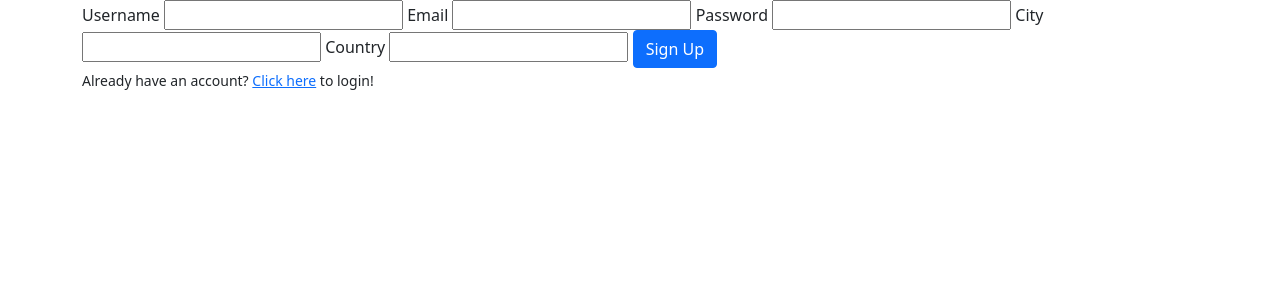
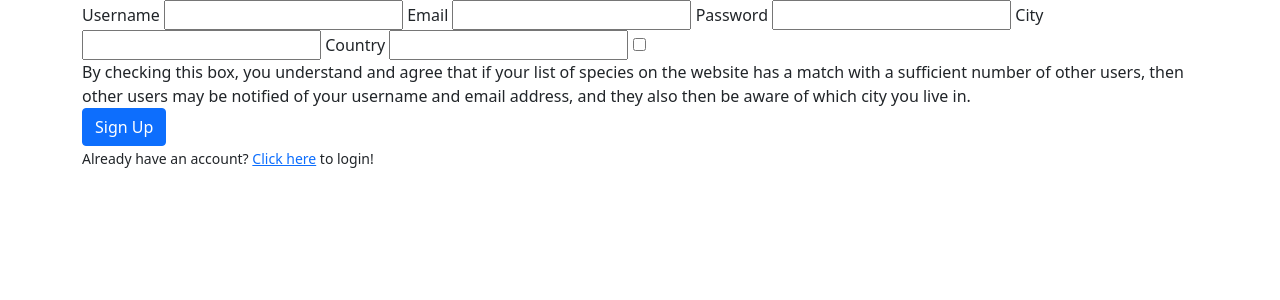
Before and after one commit to stgibson/capstone_1_threatened_species, a Flask app: page /signup in a window 1280 px wide. Shown: the part 56-356 px from the top of the page. Run offline with Flask 2, Linux system fonts and the light colour scheme.

Commit message:
Added checkbox for user to agree to terms. Modified SignupForm in forms.py and templates/form.html.

```diff
--- a/forms.py
+++ b/forms.py
@@ -1,6 +1,6 @@
 from flask_wtf import FlaskForm
-from wtforms import StringField, PasswordField
-from wtforms.validators import InputRequired, Email
+from wtforms import StringField, PasswordField, BooleanField
+from wtforms.validators import InputRequired, Email, DataRequired
 
 class SignupForm(FlaskForm):
     """
@@ -17,6 +17,14 @@ class SignupForm(FlaskForm):
 
     country = StringField("Country", validators=[InputRequired()])
 
+    accept_terms = BooleanField(
+        "By checking this box, you understand and agree that if your list of \
+species on the website has a match with a sufficient number of other users, \
+then other users may be notified of your username and email address, and they \
+also then be aware of which city you live in.",
+        validators=[DataRequired()]
+    )
+
 class LoginForm(FlaskForm):
     """
         Template for form for users to login
--- a/templates/form.html
+++ b/templates/form.html
@@ -1,8 +1,13 @@
 {{ form.hidden_tag() }}
 
 {% for field in form if field.widget.input_type != "hidden" %}
-  {{ field.label }}
-  {{ field }}
+  {% if field.widget.input_type == "checkbox" %}
+    {{ field }}
+    {{ field.label }}
+  {% else %}
+    {{ field.label }}
+    {{ field }}
+  {% endif %}
   {% for error in field.errors %}
     <small class="text-danger">{{error}}</small>
   {% endfor %}
```
